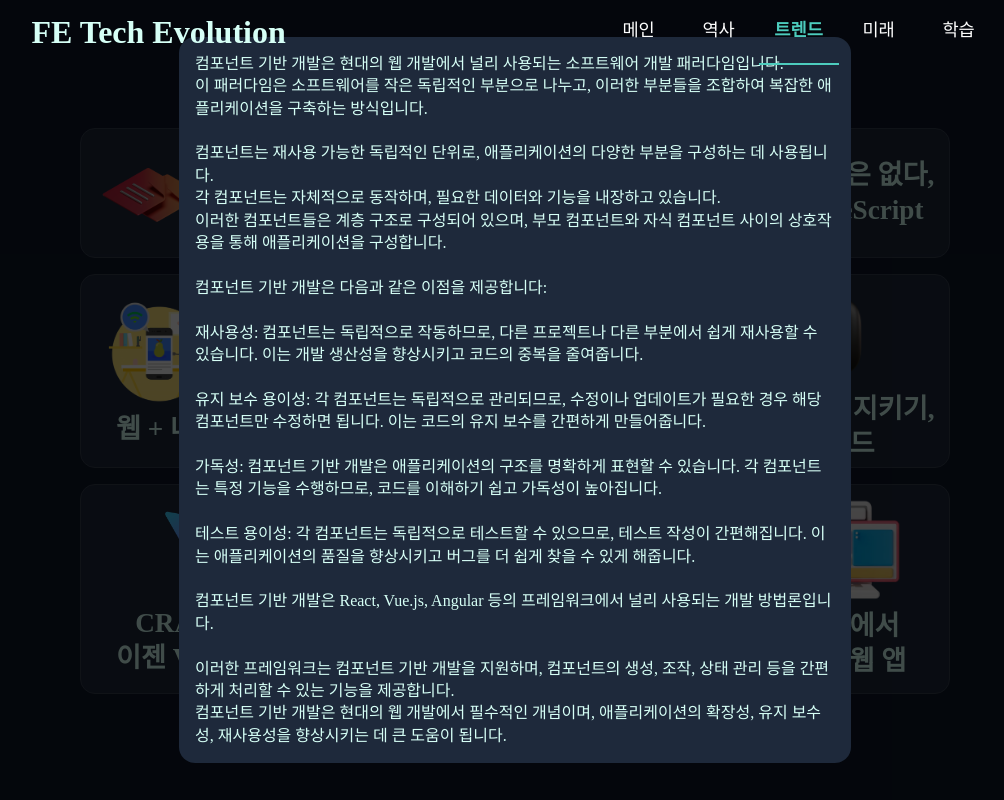
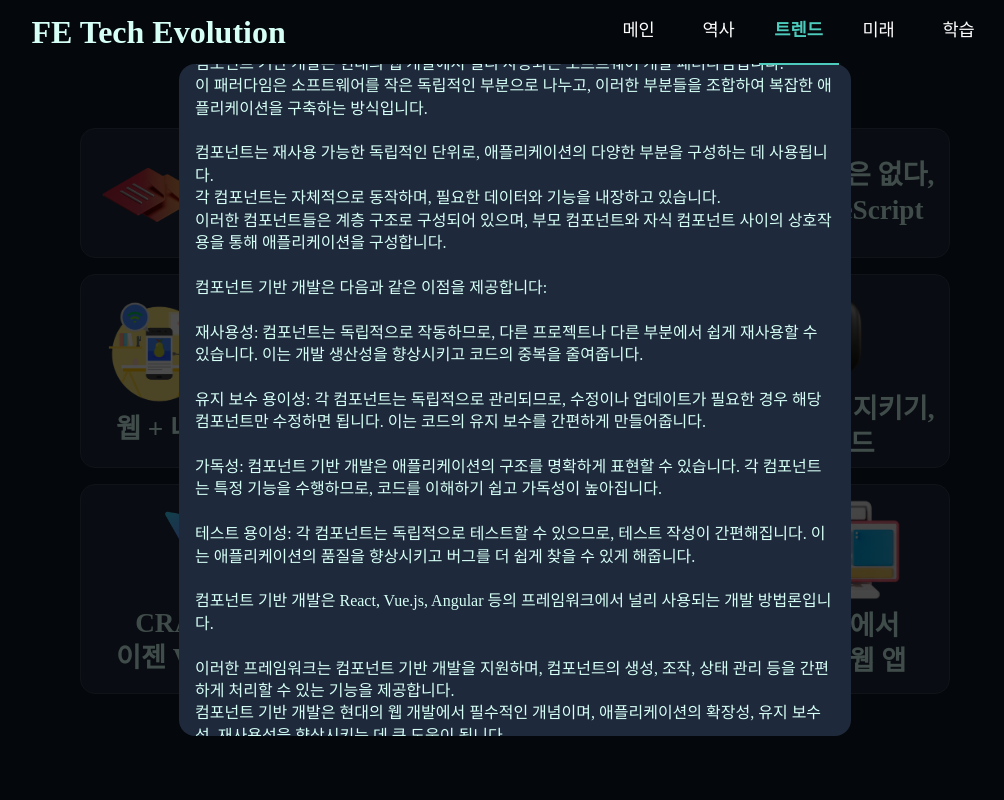
Before and after one commit to whateveriiwant/fe_tech_revolution, a React (Create React App) app: page /trend in a window 1280 px wide. Both pictures are taken after a click on the element "컴포넌트 기반 개발". Shown: the whole page, without its empty margins (125-1129 px from the left). Built offline with nearby package versions, Linux system fonts and the light colour scheme; a web font is replaced by a local one.

Commit message:
Fix: 모달 잘리는 오류

```diff
--- a/src/pages/TrendPage/ShowModal.jsx
+++ b/src/pages/TrendPage/ShowModal.jsx
@@ -24,7 +24,7 @@ export const ShowModal = ({ onOpenModal, text }) => {
     <ModalPortal>
       <div className={styles.modal}>
         <div className={styles.modal_item} ref={modalRef}>
-          {text}
+          <div style={{ marginTop: "0rem", paddingBottom: "0rem" }}>{text}</div>
         </div>
       </div>
     </ModalPortal>
--- a/src/pages/TrendPage/TrendPage.module.css
+++ b/src/pages/TrendPage/TrendPage.module.css
@@ -27,8 +27,8 @@
 .modal_item {
   width: 40rem;
   min-height: 20rem;
-  padding-top: 1rem;
-  padding-bottom: 1rem;
+  max-height: 40rem;
+  overflow: auto;
   display: flex;
   flex-direction: column;
   align-items: center;
```
